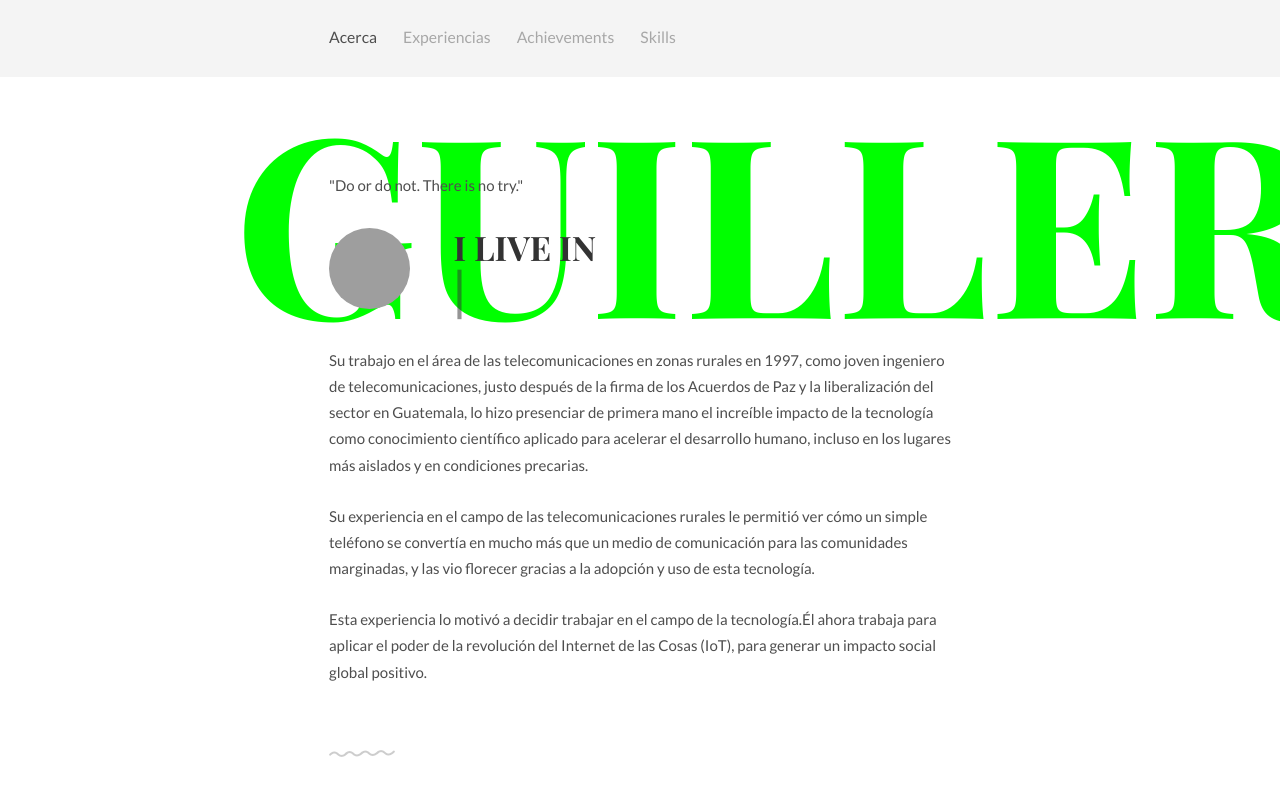
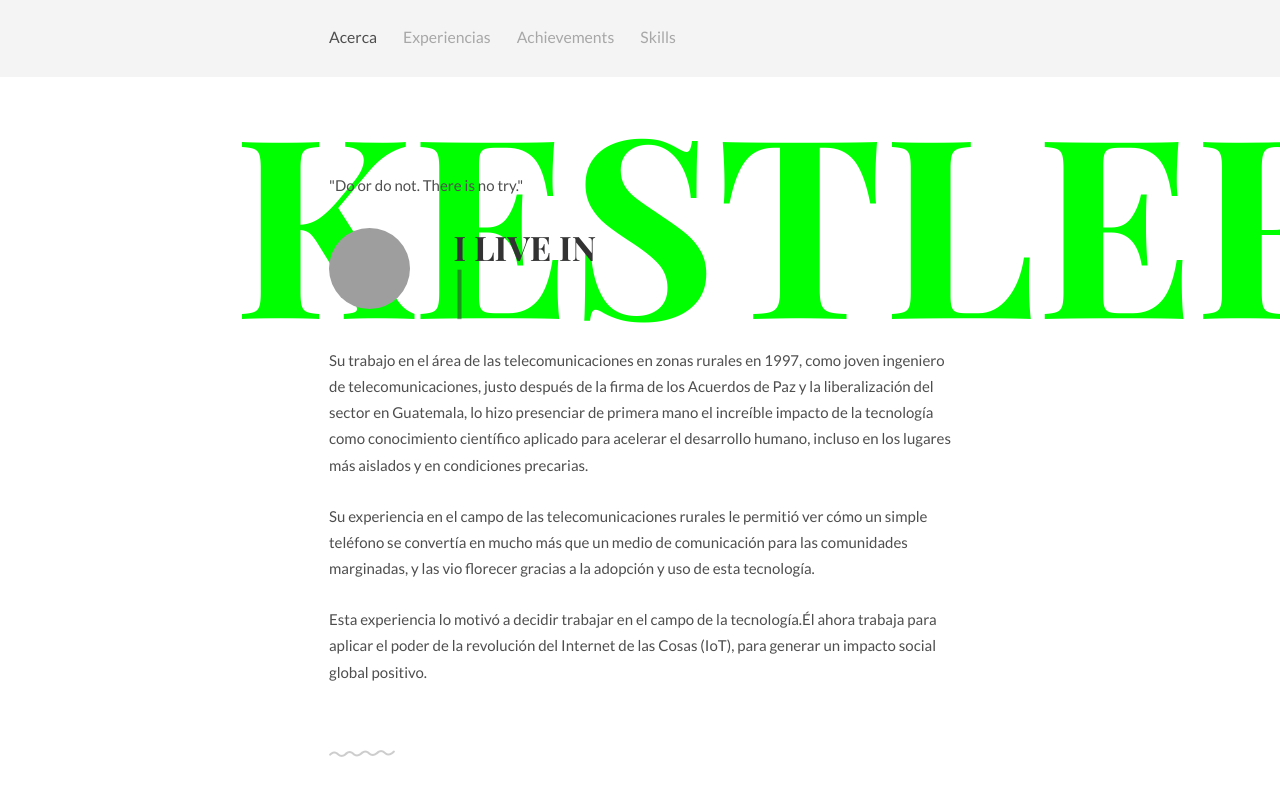
Before and after one commit to delmarhighschool/Edwin-s-webpages-template., a plain HTML site: page index.html in a window 1280 px wide. Shown: the top 800 px of the page. Drawn offline with Linux system fonts and the light colour scheme; grey boxes are pictures that could not be loaded.

Commit message:
cambie el nombre

```diff
--- a/index.html
+++ b/index.html
@@ -15,7 +15,7 @@
     <style>
       .intro h1:before {
         /* Edit this with your name or anything else */
-        content: 'Guillermo';
+        content: 'KESTLER';
       }
     </style>
   </head>
```
